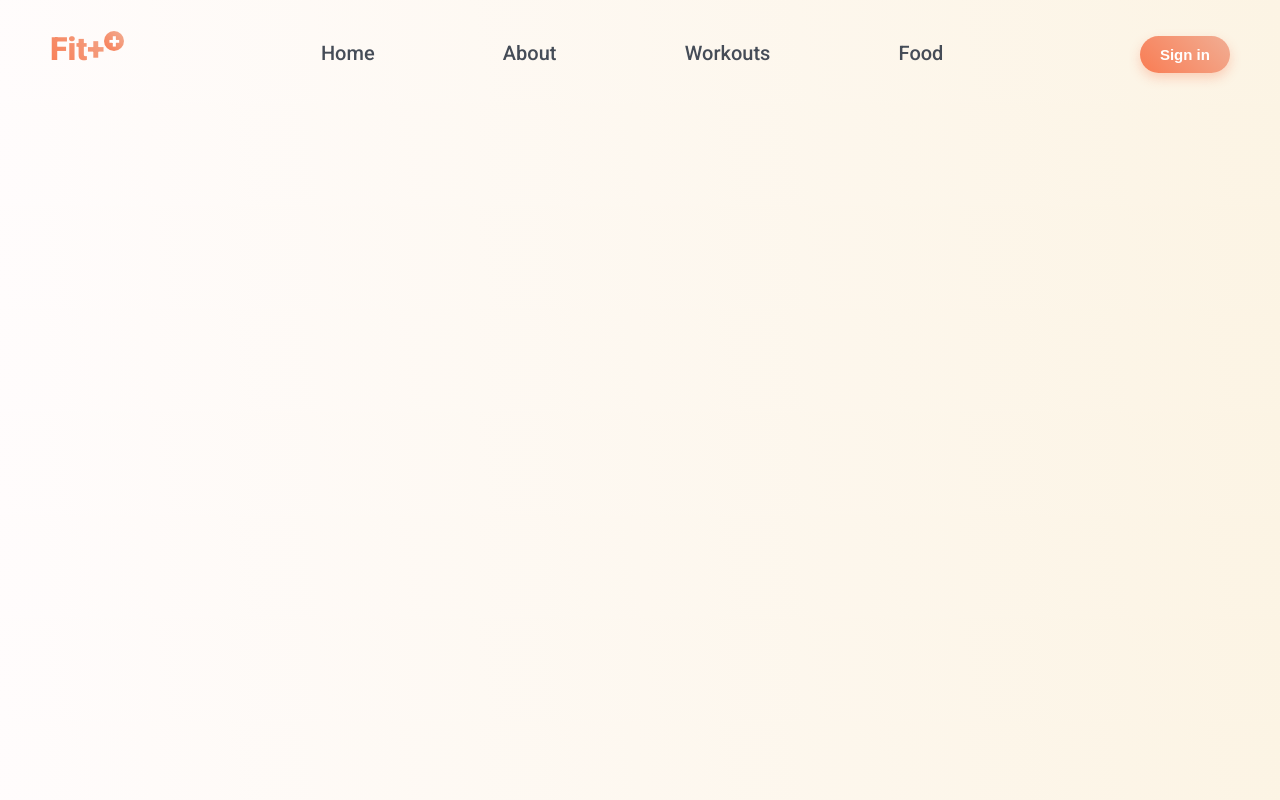
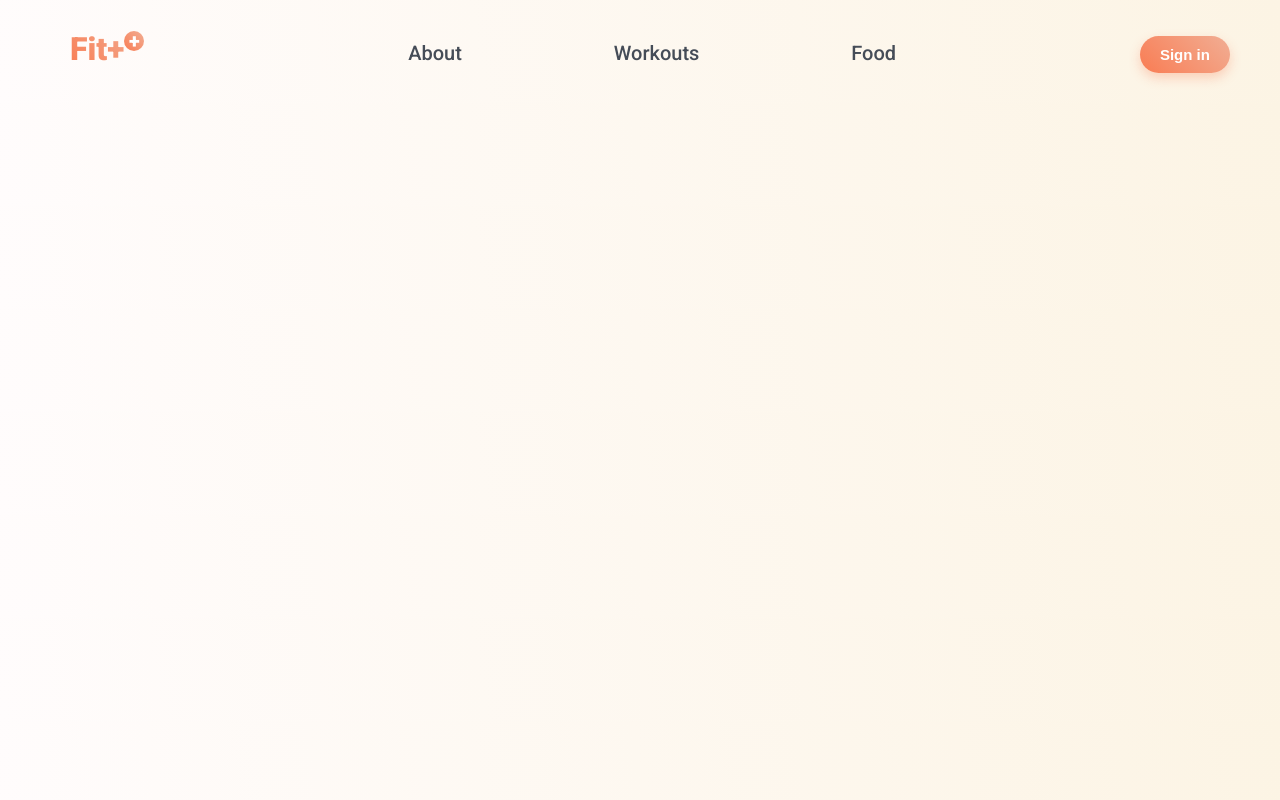
Before and after one commit to FitPlusPlus-Team/FitPlusPlus, a React (Create React App) app in the folder fitplusplus/: page /about in a window 1280 px wide. Built offline with nearby package versions, Linux system fonts and the light colour scheme.

Commit message:
remove home link

```diff
--- a/fitplusplus/src/components/Navbar.jsx
+++ b/fitplusplus/src/components/Navbar.jsx
@@ -5,11 +5,10 @@
 const Navbar = () => {
   return (
     <nav>
-      <div className="logo">
+      <Link to="/" className="logo">
         Fit+<sup>+</sup>
-      </div>
+      </Link>
       <div className="spacer"></div>
-      <Link to="/">Home</Link>
       <Link to="/about">About</Link>
       <Link to="/workouts">Workouts</Link>
       <Link to="/food">Food</Link>
```
